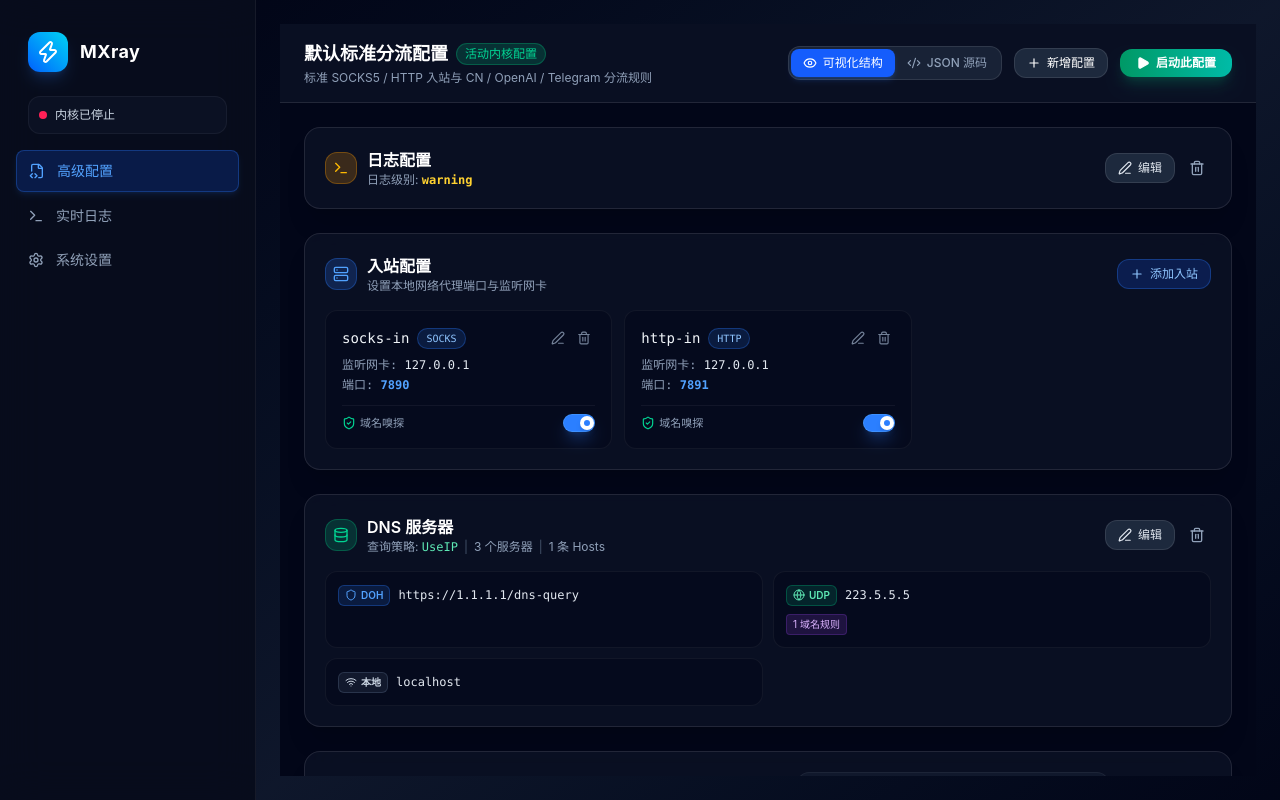
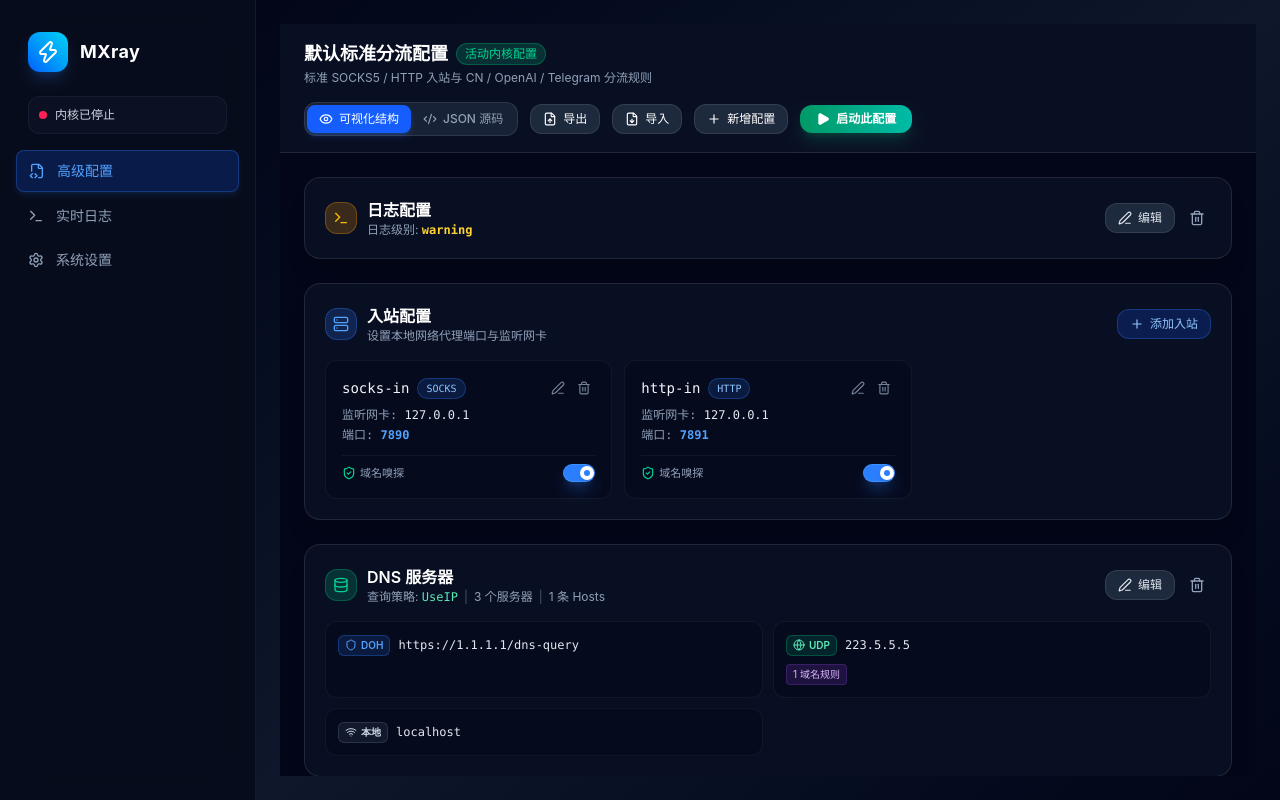
Before and after one commit to vpen66/mxray, a React (Vite) app: page / in a window 1280 px wide. Built offline with nearby package versions, Linux system fonts and the light colour scheme.

Commit message:
导入导出json功能

```diff
--- a/src/pages/JsonConfig.tsx
+++ b/src/pages/JsonConfig.tsx
@@ -31,7 +31,7 @@ import {
   FileUp,
 } from 'lucide-react';
 import { save, open } from '@tauri-apps/plugin-dialog';
-import { readTextFile, writeTextFile } from '@tauri-apps/plugin-fs';
+import { invoke } from '@tauri-apps/api/core';
 import { useConfigStore, TEMPLATE_STANDARD, TEMPLATE_TUN, TEMPLATE_MINIMAL } from '../stores/useConfigStore';
 import { useAppStore } from '../stores/useAppStore';
 import { ConfirmModal } from '../components/ConfirmModal';
@@ -368,66 +368,6 @@ export const JsonConfigPage: React.FC = () => {
             <Plus className="w-3.5 h-3.5" />
             新建
           </button>
-
-          <div className="flex items-center gap-2">
-            <button
-              onClick={async () => {
-                if (!selectedProfile) return;
-                try {
-                  const filePath = await save({
-                    title: '导出配置文件',
-                    defaultPath: `${selectedProfile.name}.json`,
-                    filters: [{ name: 'JSON 配置文件', extensions: ['json'] }],
-                  });
-                  if (filePath) {
-                    await writeTextFile(filePath, selectedProfile.content);
-                  }
-                } catch (err) {
-                  console.error('导出失败:', err);
-                }
-              }}
-              className="flex-1 flex items-center justify-center gap-1.5 py-2 text-xs bg-slate-800 hover:bg-slate-700 text-white border border-white/10 rounded-lg transition-all font-medium"
-              title="导出当前配置文件为 JSON"
-            >
-              <FileDown className="w-3.5 h-3.5" />
-              导出
-            </button>
-            <button
-              onClick={async () => {
-                try {
-                  const filePath = await open({
-                    title: '导入配置文件',
-                    filters: [{ name: 'JSON 配置文件', extensions: ['json'] }],
-                    multiple: false,
-                    directory: false,
-                  });
-                  if (filePath && typeof filePath === 'string') {
-                    const content = await readTextFile(filePath);
-                    // Validate JSON
-                    JSON.parse(content);
-                    // Extract filename without extension as profile name
-                    const fileName = filePath.split('/').pop()?.replace(/\.json$/i, '') || '导入的配置';
-                    const createdId = addProfile({
-                      name: fileName,
-                      description: '从文件导入的配置',
-                      content,
-                    });
-                    setSelectedProfileId(createdId);
-                  }
-                } catch (err: any) {
-                  console.error('导入失败:', err);
-                  if (err?.message?.includes('JSON')) {
-                    alert('导入失败：文件格式无效，请确保是合法的 JSON 配置文件');
-                  }
-                }
-              }}
-              className="flex-1 flex items-center justify-center gap-1.5 py-2 text-xs bg-slate-800 hover:bg-slate-700 text-white border border-white/10 rounded-lg transition-all font-medium"
-              title="从 JSON 文件导入配置"
-            >
-              <FileUp className="w-3.5 h-3.5" />
-              导入
-            </button>
-          </div>
         </div>
       </div>
 
@@ -478,6 +418,65 @@ export const JsonConfigPage: React.FC = () => {
                 JSON 源码
               </button>
             </div>
+
+            {/* Import/Export Buttons */}
+            <button
+              type="button"
+              onClick={async () => {
+                if (!selectedProfile) return;
+                try {
+                  const filePath = await save({
+                    title: '导出配置文件',
+                    defaultPath: `${selectedProfile.name}.json`,
+                    filters: [{ name: 'JSON 配置文件', extensions: ['json'] }],
+                  });
+                  if (filePath) {
+                    await invoke('write_text_file', { path: filePath, content: selectedProfile.content });
+                  }
+                } catch (err) {
+                  console.error('导出失败:', err);
+                }
+              }}
+              className="flex items-center gap-1.5 px-3 py-1.5 text-xs bg-slate-800 hover:bg-slate-700 text-white border border-white/10 rounded-xl transition-all font-medium"
+              title="导出当前配置文件为 JSON"
+            >
+              <FileUp className="w-3.5 h-3.5" />
+              导出
+            </button>
+            <button
+              type="button"
+              onClick={async () => {
+                try {
+                  const filePath = await open({
+                    title: '导入配置文件',
+                    filters: [{ name: 'JSON 配置文件', extensions: ['json'] }],
+                    multiple: false,
+                    directory: false,
+                  });
+                  if (filePath && typeof filePath === 'string') {
+                    const content = await invoke('read_text_file', { path: filePath }) as string;
+                    JSON.parse(content);
+                    const fileName = filePath.split('/').pop()?.replace(/\.json$/i, '') || '导入的配置';
+                    const createdId = addProfile({
+                      name: fileName,
+                      description: '从文件导入的配置',
+                      content,
+                    });
+                    setSelectedProfileId(createdId);
+                  }
+                } catch (err: any) {
+                  console.error('导入失败:', err);
+                  if (err?.message?.includes('JSON')) {
+                    alert('导入失败：文件格式无效，请确保是合法的 JSON 配置文件');
+                  }
+                }
+              }}
+              className="flex items-center gap-1.5 px-3 py-1.5 text-xs bg-slate-800 hover:bg-slate-700 text-white border border-white/10 rounded-xl transition-all font-medium"
+              title="从 JSON 文件导入配置"
+            >
+              <FileDown className="w-3.5 h-3.5" />
+              导入
+            </button>
 
             {/* Add Module Button */}
             <button
```
Also changed, not shown: 1 other file (tests, documents, lock files or other folders).
